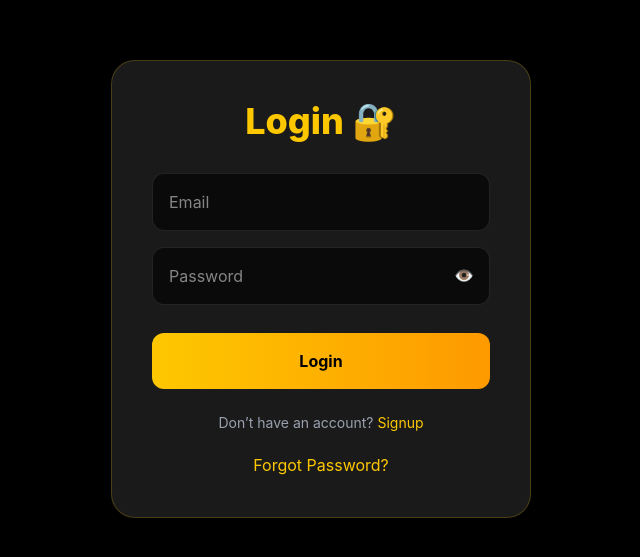
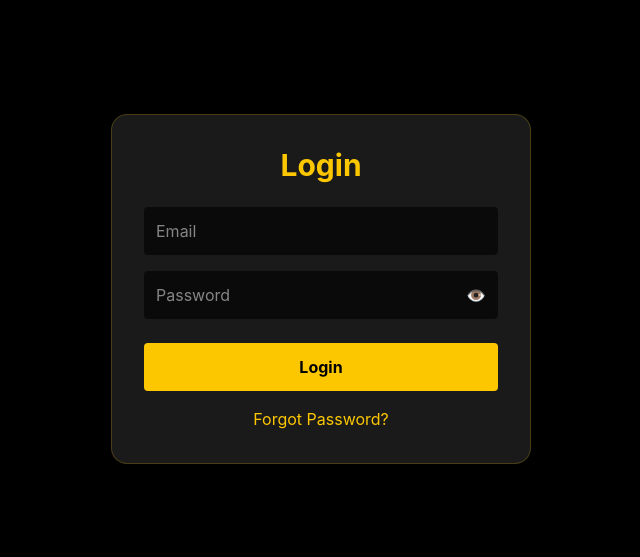
Before and after one commit to shiyan-showkat/todo-app-frontend, a React (Vite) app: page /login in a window 1280 px wide. Shown: the part 111-668 px from the top of the page, without its empty margins (319-959 px from the left). Built offline with nearby package versions, Linux system fonts and the light colour scheme; no server answers.

Commit message:
changusss

```diff
--- a/src/login.jsx
+++ b/src/login.jsx
@@ -17,52 +17,20 @@ export default function Login() {
   const [showForgot, setShowForgot] = useState(false);
   const [step, setStep] = useState("email");
 
-  const [loading, setLoading] = useState(false);
-  const [forgotLoading, setForgotLoading] = useState(false);
+  // 🔥 BUTTON LOADING STATES (IMPORTANT)
+  const [loginLoading, setLoginLoading] = useState(false);
+  const [otpLoading, setOtpLoading] = useState(false);
+  const [verifyLoading, setVerifyLoading] = useState(false);
+  const [resetLoading, setResetLoading] = useState(false);
 
   const [error, setError] = useState("");
   const [message, setMessage] = useState("");
-
-  // ✅ AUTO REDIRECT IF ALREADY LOGGED IN
-  useEffect(() => {
-    const checkAuth = async () => {
-      try {
-        let res = await fetch(`${API}/api/v1/me`, {
-          credentials: "include",
-        });
-
-        if (res.status === 401) {
-          const refreshRes = await fetch(`${API}/api/v1/newrefreshtoken`, {
-            method: "POST",
-            credentials: "include",
-          });
-
-          if (!refreshRes.ok) return;
-
-          res = await fetch(`${API}/api/v1/me`, {
-            credentials: "include",
-          });
-        }
-
-        if (res.ok) {
-          navigate("/todos");
-        }
-      } catch {}
-    };
-
-    checkAuth();
-  }, [navigate]);
 
   // ================= LOGIN =================
   async function handleLogin() {
     setError("");
     setMessage("");
-
-    if (!email || !password) {
-      return setError("All fields required");
-    }
-
-    setLoading(true);
+    setLoginLoading(true);
 
     try {
       const res = await fetch(`${API}/api/v1/login`, {
@@ -78,27 +46,20 @@ export default function Login() {
         setError(data.message);
       } else {
         setMessage(data.message);
-
-        // 🔥 small delay for UX
-        setTimeout(() => {
-          navigate("/todos");
-        }, 500);
+        setTimeout(() => navigate("/todos"), 500);
       }
     } catch {
       setError("Login failed");
     }
 
-    setLoading(false);
+    setLoginLoading(false);
   }
 
-  // ================= SEND OTP =================
+  // ================= OTP =================
   async function sendOtp() {
     setError("");
     setMessage("");
-
-    if (!forgotEmail) return setError("Enter email");
-
-    setForgotLoading(true);
+    setOtpLoading(true);
 
     try {
       const res = await fetch(`${API}/api/v1/forgot-otp`, {
@@ -109,27 +70,23 @@ export default function Login() {
 
       const data = await res.json();
 
-      if (!res.ok) {
-        setError(data.message);
-      } else {
+      if (!res.ok) setError(data.message);
+      else {
         setMessage(data.message);
         setStep("otp");
       }
     } catch {
-      setError("Failed to send OTP");
+      setError("Failed OTP");
     }
 
-    setForgotLoading(false);
+    setOtpLoading(false);
   }
 
   // ================= VERIFY OTP =================
   async function verifyOtp() {
     setError("");
     setMessage("");
-
-    if (!otp) return setError("Enter OTP");
-
-    setForgotLoading(true);
+    setVerifyLoading(true);
 
     try {
       const res = await fetch(`${API}/api/v1/verify-forgot-otp`, {
@@ -140,154 +97,131 @@ export default function Login() {
 
       const data = await res.json();
 
-      if (!res.ok) {
-        setError(data.message);
-      } else {
+      if (!res.ok) setError(data.message);
+      else {
         setMessage(data.message);
         setStep("reset");
       }
     } catch {
-      setError("OTP verification failed");
+      setError("OTP failed");
     }
 
-    setForgotLoading(false);
+    setVerifyLoading(false);
   }
 
-  // ================= RESET PASSWORD =================
+  // ================= RESET =================
   async function resetPassword() {
     setError("");
     setMessage("");
-
-    if (!newPassword) return setError("Enter new password");
-
-    setForgotLoading(true);
+    setResetLoading(true);
 
     try {
       const res = await fetch(`${API}/api/v1/reset-password`, {
         method: "POST",
         headers: { "Content-Type": "application/json" },
-        body: JSON.stringify({
-          email: forgotEmail,
-          newPassword,
-        }),
+        body: JSON.stringify({ email: forgotEmail, newPassword }),
       });
 
       const data = await res.json();
 
-      if (!res.ok) {
-        setError(data.message);
-      } else {
+      if (!res.ok) setError(data.message);
+      else {
         setMessage(data.message);
-
-        setTimeout(() => {
-          setShowForgot(false);
-        }, 1200);
-
-        setStep("email");
-        setForgotEmail("");
-        setOtp("");
-        setNewPassword("");
+        setShowForgot(false);
       }
     } catch {
       setError("Reset failed");
     }
 
-    setForgotLoading(false);
+    setResetLoading(false);
   }
 
+  // ================= UI =================
   return (
-    <div className="min-h-screen flex items-center justify-center bg-black relative overflow-hidden">
-      {/* UI SAME AS YOURS (unchanged) */}
-      <motion.div
-        initial={{ opacity: 0, y: 40 }}
-        animate={{ opacity: 1, y: 0 }}
-        className="w-[420px] p-10 rounded-3xl bg-white/10 backdrop-blur-2xl border border-yellow-400/20 shadow-2xl"
-      >
-        <h1 className="text-4xl text-center font-extrabold text-yellow-400">
-          Login 🔐
+    <div className="min-h-screen flex items-center justify-center bg-black text-white">
+      <motion.div className="w-[420px] p-8 rounded-2xl bg-white/10 border border-yellow-400/20">
+        <h1 className="text-3xl text-center text-yellow-400 font-bold">
+          Login
         </h1>
 
-        {error && <p className="text-red-400 text-center mt-4">{error}</p>}
+        {error && <p className="text-red-400 text-center mt-3">{error}</p>}
         {message && (
-          <p className="text-green-400 text-center mt-4">{message}</p>
+          <p className="text-green-400 text-center mt-3">{message}</p>
         )}
 
-        <div className="mt-8 space-y-4">
+        {/* INPUTS */}
+        <div className="mt-6 space-y-4">
           <input
-            className="w-full p-4 rounded-xl bg-black/60 text-white border border-white/10"
+            className="w-full p-3 rounded bg-black/60"
             placeholder="Email"
-            value={email}
             onChange={(e) => setEmail(e.target.value)}
           />
 
           <div className="relative">
             <input
               type={showPassword ? "text" : "password"}
-              className="w-full p-4 rounded-xl bg-black/60 text-white border border-white/10"
+              className="w-full p-3 rounded bg-black/60"
               placeholder="Password"
-              value={password}
               onChange={(e) => setPassword(e.target.value)}
             />
-
             <span
               onClick={() => setShowPassword(!showPassword)}
-              className="absolute right-4 top-4 cursor-pointer"
+              className="absolute right-3 top-3 cursor-pointer"
             >
-              {showPassword ? "🙈" : "👁️"}
+              👁️
             </span>
           </div>
         </div>
 
+        {/* 🔥 LOGIN BUTTON WITH LOADER */}
         <button
           onClick={handleLogin}
-          disabled={loading}
-          className="w-full mt-7 p-4 rounded-xl bg-gradient-to-r from-yellow-400 to-amber-500 text-black font-bold flex justify-center gap-2"
+          disabled={loginLoading}
+          className="w-full mt-6 p-3 rounded bg-yellow-400 text-black font-bold flex justify-center items-center gap-2"
         >
-          {loading ? "Logging..." : "Login"}
+          {loginLoading ? (
+            <>
+              <div className="w-4 h-4 border-2 border-black border-t-transparent rounded-full animate-spin"></div>
+              Logging in...
+            </>
+          ) : (
+            "Login"
+          )}
         </button>
-
-        <p className="text-center text-gray-400 mt-6 text-sm">
-          Don’t have an account?{" "}
-          <span
-            className="text-yellow-400 cursor-pointer"
-            onClick={() => navigate("/signup")}
-          >
-            Signup
-          </span>
-        </p>
 
         <p
           onClick={() => setShowForgot(true)}
-          className="text-center text-yellow-400 mt-5 cursor-pointer"
+          className="text-center mt-4 text-yellow-400 cursor-pointer"
         >
           Forgot Password?
         </p>
       </motion.div>
 
-      {/* Forgot Modal same as yours (unchanged) */}
+      {/* ================= FORGOT MODAL ================= */}
       <AnimatePresence>
         {showForgot && (
-          <motion.div className="fixed inset-0 flex items-center justify-center bg-black z-50">
-            <motion.div className="w-[360px] p-6 rounded-2xl bg-white/10 border border-yellow-400/30">
-              <h2 className="text-yellow-400 text-center text-xl font-bold">
-                Reset Password
-              </h2>
-
-              {error && <p className="text-red-400 mt-3">{error}</p>}
-              {message && <p className="text-green-400 mt-3">{message}</p>}
+          <div className="fixed inset-0 flex items-center justify-center bg-black/90">
+            <div className="w-[360px] p-6 bg-white/10 rounded-xl border border-yellow-400/20">
+              <h2 className="text-yellow-400 text-center">Reset Password</h2>
 
               {step === "email" && (
                 <>
                   <input
-                    className="w-full mt-6 p-3 rounded-xl bg-black/60 text-white"
-                    placeholder="Enter email"
+                    className="w-full mt-4 p-2 bg-black/60 rounded"
+                    placeholder="Email"
                     onChange={(e) => setForgotEmail(e.target.value)}
                   />
+
                   <button
                     onClick={sendOtp}
-                    className="w-full mt-5 p-3 bg-yellow-400 rounded-xl"
+                    disabled={otpLoading}
+                    className="w-full mt-4 p-2 bg-yellow-400 text-black flex justify-center items-center gap-2"
                   >
-                    Send OTP
+                    {otpLoading ? (
+                      <div className="w-4 h-4 border-2 border-black border-t-transparent rounded-full animate-spin"></div>
+                    ) : (
+                      "Send OTP"
+                    )}
                   </button>
                 </>
               )}
@@ -295,15 +229,21 @@ export default function Login() {
               {step === "otp" && (
                 <>
                   <input
-                    className="w-full mt-6 p-3 rounded-xl bg-black/60 text-white"
-                    placeholder="Enter OTP"
+                    className="w-full mt-4 p-2 bg-black/60 rounded"
+                    placeholder="OTP"
                     onChange={(e) => setOtp(e.target.value)}
                   />
+
                   <button
                     onClick={verifyOtp}
-                    className="w-full mt-5 p-3 bg-green-400 rounded-xl"
+                    disabled={verifyLoading}
+                    className="w-full mt-4 p-2 bg-green-400 text-black flex justify-center items-center gap-2"
                   >
-                    Verify OTP
+                    {verifyLoading ? (
+                      <div className="w-4 h-4 border-2 border-black border-t-transparent rounded-full animate-spin"></div>
+                    ) : (
+                      "Verify OTP"
+                    )}
                   </button>
                 </>
               )}
@@ -311,15 +251,21 @@ export default function Login() {
               {step === "reset" && (
                 <>
                   <input
-                    className="w-full mt-6 p-3 rounded-xl bg-black/60 text-white"
+                    className="w-full mt-4 p-2 bg-black/60 rounded"
                     placeholder="New Password"
                     onChange={(e) => setNewPassword(e.target.value)}
                   />
+
                   <button
                     onClick={resetPassword}
-                    className="w-full mt-5 p-3 bg-blue-400 rounded-xl"
+                    disabled={resetLoading}
+                    className="w-full mt-4 p-2 bg-blue-400 text-black flex justify-center items-center gap-2"
                   >
-                    Reset Password
+                    {resetLoading ? (
+                      <div className="w-4 h-4 border-2 border-black border-t-transparent rounded-full animate-spin"></div>
+                    ) : (
+                      "Reset Password"
+                    )}
                   </button>
                 </>
               )}
@@ -330,8 +276,8 @@ export default function Login() {
               >
                 Close
               </button>
-            </motion.div>
-          </motion.div>
+            </div>
+          </div>
         )}
       </AnimatePresence>
     </div>
```
